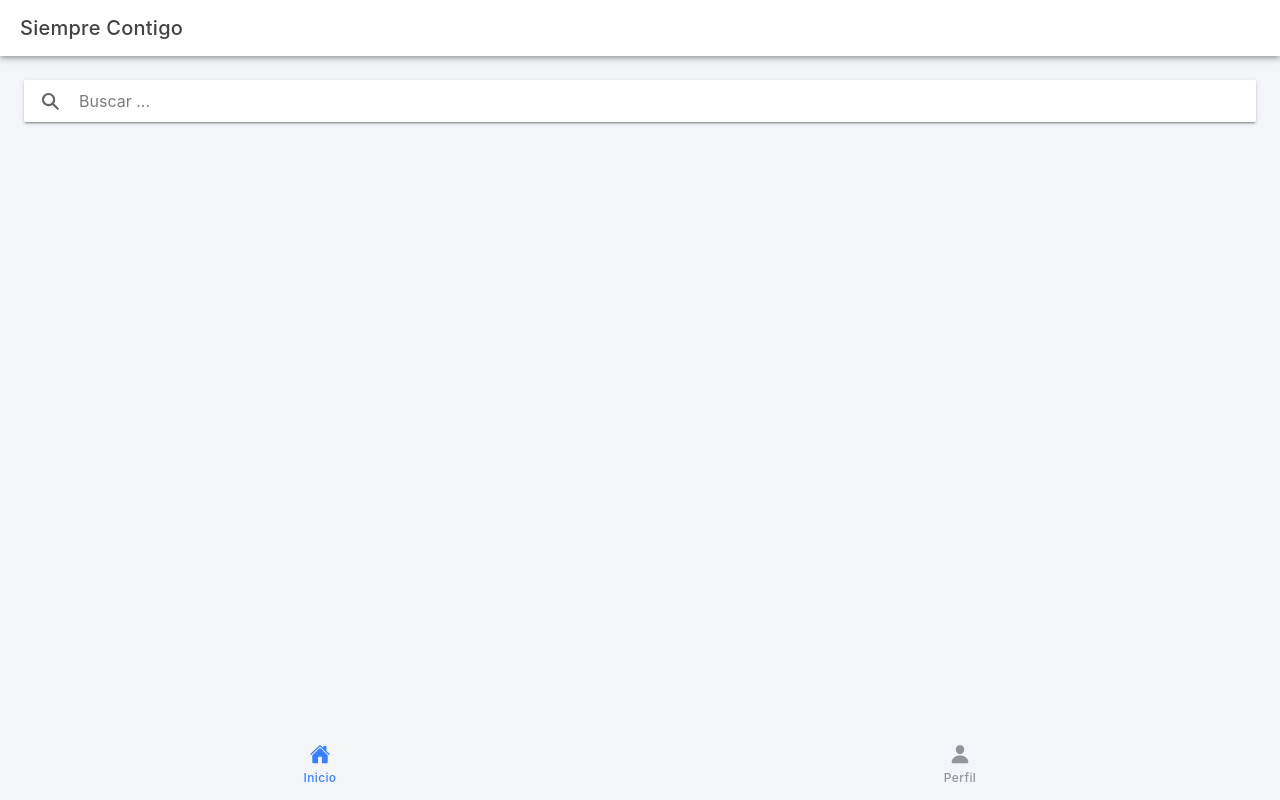
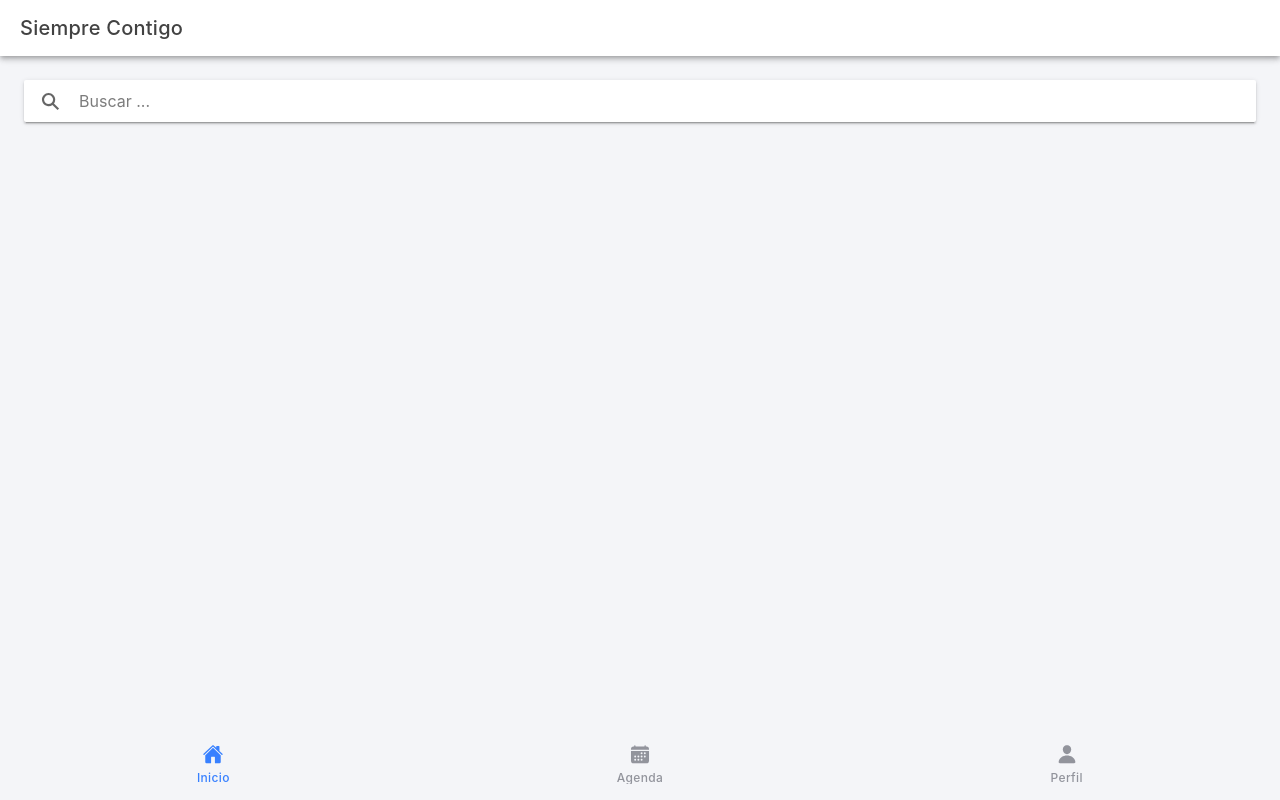
Before and after one commit to antoniaSHorta/Siempre-contigo, a React (Vite) app in the folder client/: page /app/home in a window 1280 px wide. Built offline with nearby package versions, Linux system fonts and the light colour scheme; sample sign-in values are in the browser's storage.

Commit message:
ADD ruta de agenda

```diff
--- a/client/src/App.tsx
+++ b/client/src/App.tsx
@@ -1,7 +1,7 @@
 import { Redirect, Route } from 'react-router-dom';
 import { IonApp, IonIcon, IonLabel, IonRouterOutlet, IonTabBar, IonTabButton, IonTabs, setupIonicReact} from '@ionic/react';
 import { IonReactRouter } from '@ionic/react-router';
-import { home, person } from 'ionicons/icons';
+import { home, person, calendar } from 'ionicons/icons';
 import { AuthProvider } from './contexts/AuthContext';
 import ProtectedRoute from './components/ProtectedRoute';
 
@@ -9,6 +9,7 @@ import ProtectedRoute from './components/ProtectedRoute';
 import Home from './pages/Home';
 import Profile from './pages/Profile';
 import Login from './pages/Login';
+import Agenda from './pages/Agenda';
 
 /* Styles */
 import './theme/variables.css';
@@ -45,6 +46,7 @@ const App: React.FC = () => (
               <IonRouterOutlet>
                 <ProtectedRoute exact path="/app/home" component={Home} />
                 <ProtectedRoute exact path="/app/profile" component={Profile} />
+                <ProtectedRoute exact path="/app/agenda" component={Agenda} />
                 <Route exact path="/app">
                   <Redirect to="/app/home" />
                 </Route>
@@ -53,6 +55,10 @@ const App: React.FC = () => (
                 <IonTabButton tab="home" href="/app/home">
                   <IonIcon icon={home} />
                   <IonLabel>Inicio</IonLabel>
+                </IonTabButton>
+                <IonTabButton tab="agenda" href="/app/agenda">
+                  <IonIcon icon={calendar} />
+                  <IonLabel>Agenda</IonLabel>
                 </IonTabButton>
                 <IonTabButton tab="profile" href="/app/profile">
                   <IonIcon icon={person} />
```
